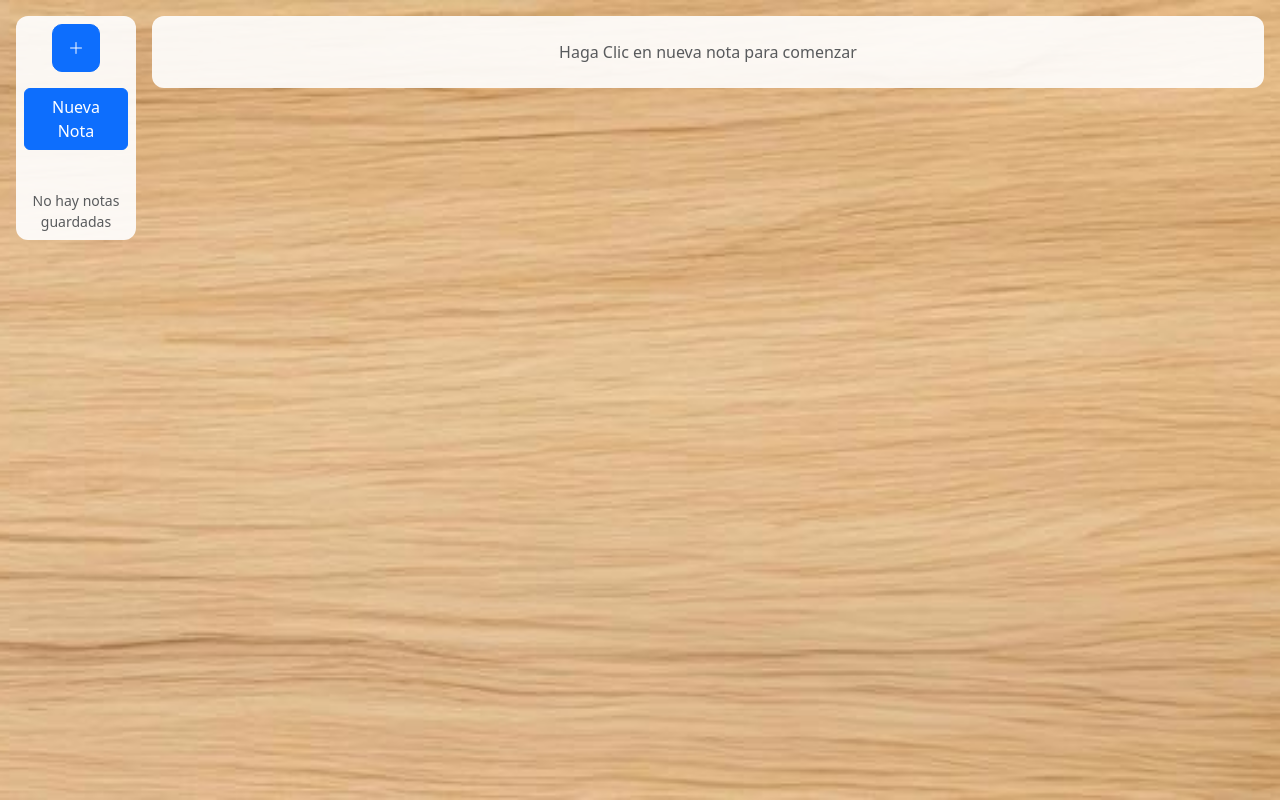
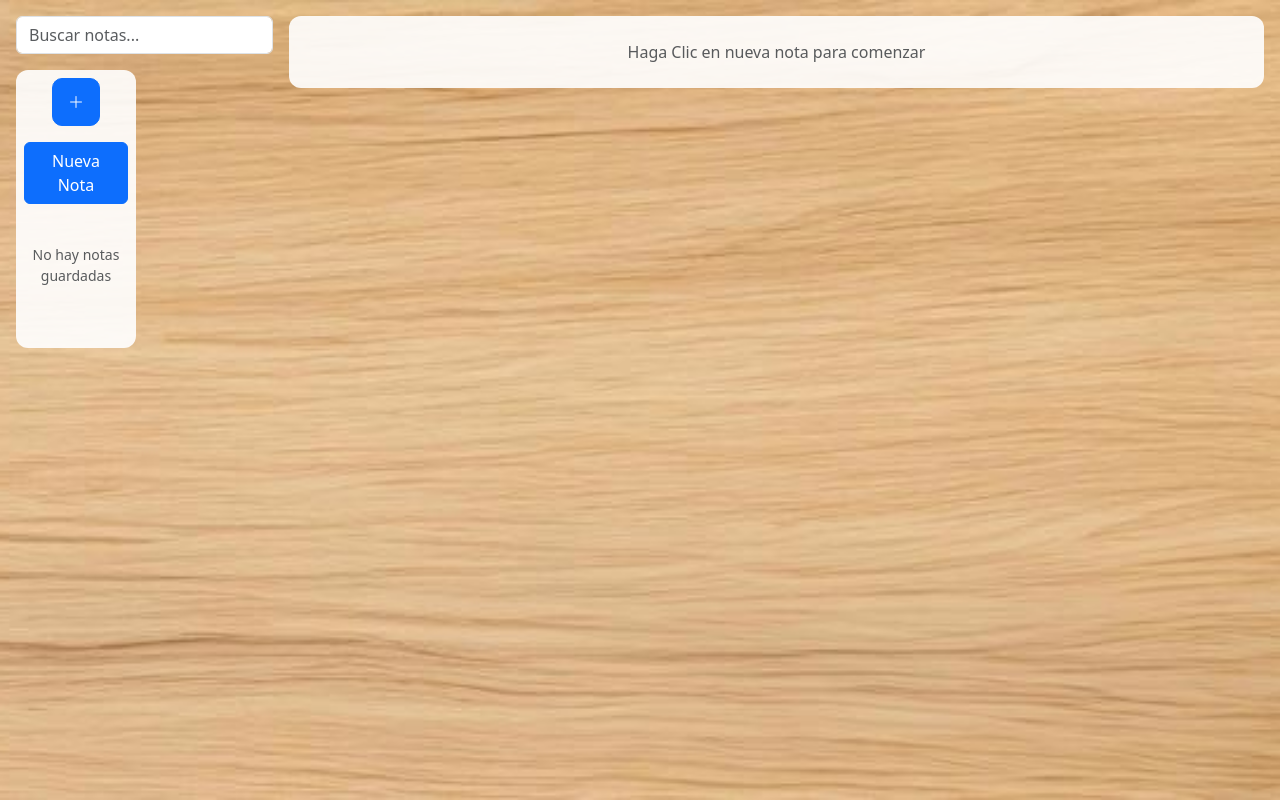
Before and after one commit to Kamv13/ProyectoGestorNotas, a React (Vite) app in the folder GestorNotas/: page / in a window 1280 px wide. Built offline with nearby package versions, Linux system fonts and the light colour scheme.

Commit message:
searchbar implementado

```diff
--- a/GestorNotas/src/App.jsx
+++ b/GestorNotas/src/App.jsx
@@ -4,12 +4,23 @@ import NoteEditor from './Components/NoteEditor.jsx'
 import { useLocalStorage } from './Hooks/useLocalStorage.js'
 import Swal from 'sweetalert2'
 import 'sweetalert2/dist/sweetalert2.min.css'
+import SearchBar from './Components/searchbar.jsx'
+
+
 
 function App() {
   const [notes, setNotes] = useLocalStorage('gn-notes-v1', [])
   const [selectedId, setSelectedId] = useState(null)
+  const [searchQuery, setSearchQuery] = useState('')
+
 
   const selectedNote = notes.find(n => n.id === selectedId) || null
+
+
+  const filteredNotes = notes.filter(note =>
+  note.title.toLowerCase().includes(searchQuery.toLowerCase()) ||
+  note.content.toLowerCase().includes(searchQuery.toLowerCase())
+)
 
   function createNote() {
     const newNote = {
@@ -60,9 +71,10 @@ async function deleteNote(id) {
     <div className="app-shell container-fluid">
       <div className="row g-3">
         <div className="col-auto">
+          <SearchBar query={searchQuery} onChange={setSearchQuery} />
           <Sidebar
             onNew={createNote}
-            notes={notes}
+            notes={filteredNotes}
             selectedId={selectedId}
             onSelect={setSelectedId}
           />
--- /dev/null
+++ b/GestorNotas/src/Components/searchbar.jsx
@@ -0,0 +1,14 @@
+
+export default function SearchBar({ query, onChange }) {
+  return (
+    <div className="search-bar mb-3">
+      <input
+        type="text"
+        className="form-control"
+        placeholder="Buscar notas..."
+        value={query}
+        onChange={e => onChange(e.target.value)}
+      />
+    </div>
+  )
+}
```
